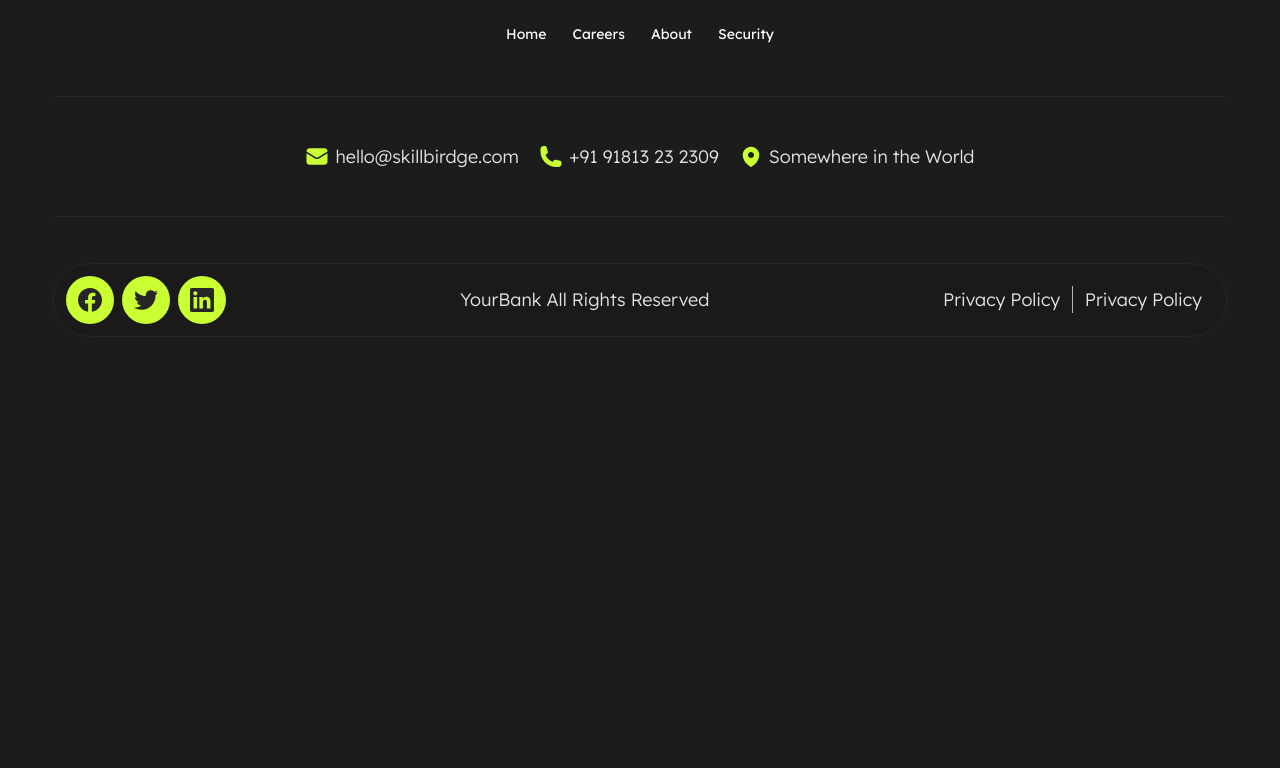
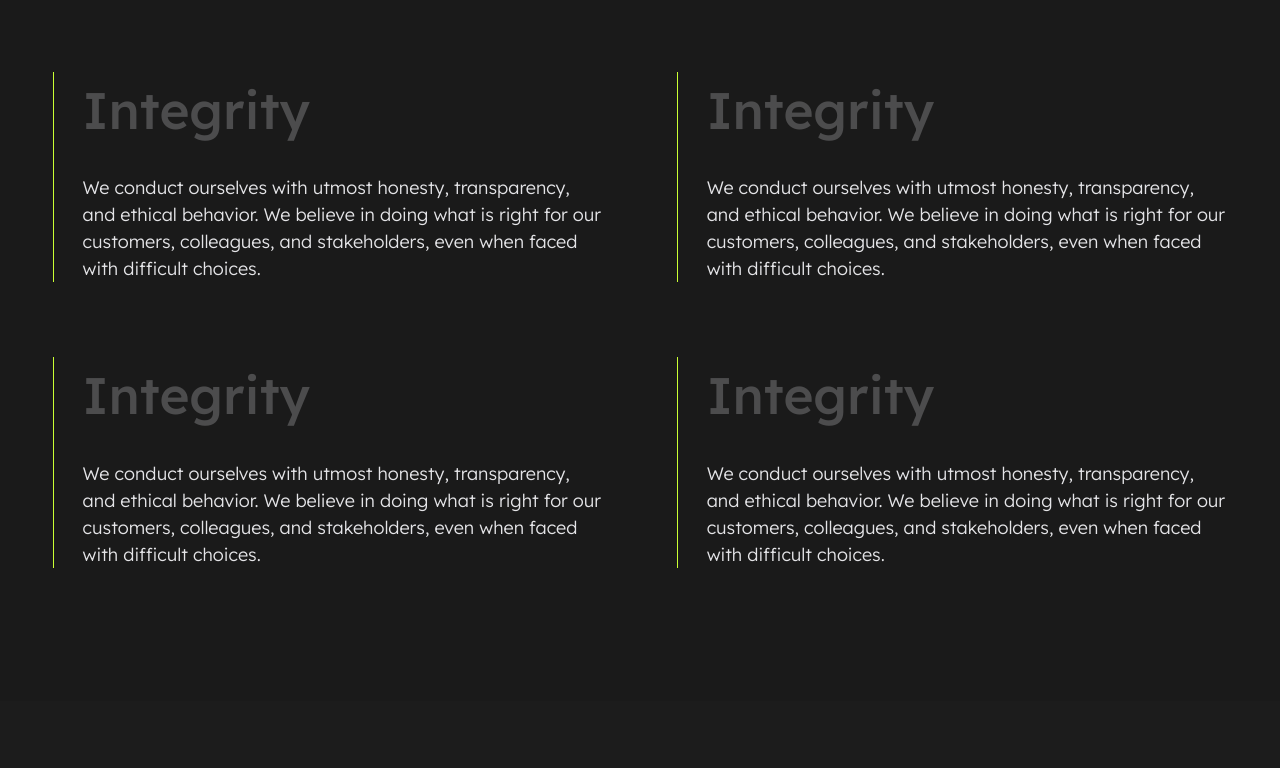
Before and after one commit to devdfarino46/practic-your-bank, a website: page careers.html in a window 1280 px wide. Shown: the part 1064-1832 px from the top of the page. Before the commit the page ends 1431 px from the top, so only its background shows below. Drawn offline with nearby package versions, Linux system fonts and the light colour scheme; files that its build step writes are made by us from their sources.

Commit message:
Values done

```diff
--- a/careers.html
+++ b/careers.html
@@ -86,6 +86,59 @@
             </div>
           </div>
           </div>
+      </section>
+
+      <section class="section values">
+        <div class="values__container">
+          <h2 class="values__title title">Our <strong>Values</strong></h2>
+          <p class="values__text">
+            At YourBank, our values form the foundation of our
+            organization and guide our actions. We believe in
+            upholding the highest standards of integrity, delivering
+            exceptional service, and embracing innovation. These
+            values define our culture and shape the way we work
+            together to achieve our goals.
+          </p>
+
+          <ul class="values__list">
+            <li class="values-item">
+              <p class="values-item__title">Integrity</p>
+              <p class="values-item__text">
+                We conduct ourselves with utmost honesty, transparency,
+                and ethical behavior. We believe in doing what is right
+                for our customers, colleagues, and stakeholders, even
+                when faced with difficult choices.
+              </p>
+            </li>
+            <li class="values-item">
+              <p class="values-item__title">Integrity</p>
+              <p class="values-item__text">
+                We conduct ourselves with utmost honesty, transparency,
+                and ethical behavior. We believe in doing what is right
+                for our customers, colleagues, and stakeholders, even
+                when faced with difficult choices.
+              </p>
+            </li>
+            <li class="values-item">
+              <p class="values-item__title">Integrity</p>
+              <p class="values-item__text">
+                We conduct ourselves with utmost honesty, transparency,
+                and ethical behavior. We believe in doing what is right
+                for our customers, colleagues, and stakeholders, even
+                when faced with difficult choices.
+              </p>
+            </li>
+            <li class="values-item">
+              <p class="values-item__title">Integrity</p>
+              <p class="values-item__text">
+                We conduct ourselves with utmost honesty, transparency,
+                and ethical behavior. We believe in doing what is right
+                for our customers, colleagues, and stakeholders, even
+                when faced with difficult choices.
+              </p>
+            </li>
+          </ul>
+        </div>
       </section>
     </main>
 
--- a/scss/blocks/_blocks.scss
+++ b/scss/blocks/_blocks.scss
@@ -153,6 +153,7 @@
 @import 'post-item';
 @import 'faq-item';
 @import 'testim-item';
+@import 'values-item';
 
 @import 'header';
 @import 'footer';
@@ -164,3 +165,4 @@
 @import 'faq';
 @import 'testim';
 @import 'cta-sect';
+@import 'values';
--- a/scss/blocks/_overflow.scss
+++ b/scss/blocks/_overflow.scss
@@ -41,6 +41,7 @@
         border-radius: 20px;
         margin-bottom: 0;
         max-width: none;
+        text-align: center;
       }
 		}
 
--- /dev/null
+++ b/scss/blocks/_values-item.scss
@@ -0,0 +1,14 @@
+.values-item {
+  padding-left: clamp(20px, 1.060rem + 0.78vw, 30px);
+  border-left: 1px solid #CAFF33;
+
+  &__title {
+    font-weight: 500;
+    font-size: clamp(30px, 1.344rem + 2.18vw, 58px);
+    color: #4C4C4D;
+    margin-bottom: clamp(14px, 0.572rem + 1.24vw, 30px);
+  }
+
+  &__text {
+  }
+}
--- /dev/null
+++ b/scss/blocks/_values.scss
@@ -0,0 +1,28 @@
+.values {
+
+		&__container {
+
+      @media (max-width: 1000px) {
+        text-align: center;
+      }
+		}
+
+		&__title {
+		}
+
+		&__text {
+		}
+
+		&__list {
+      text-align: left;
+      margin-top: clamp(50px, 2.556rem + 2.33vw, 80px);
+      display: grid;
+      grid-template-columns: 1fr 1fr;
+      gap: clamp(50px, 2.556rem + 2.33vw, 80px);
+
+      @media (max-width: 1000px) {
+        display: flex;
+        flex-direction: column;
+      }
+		}
+}
```
